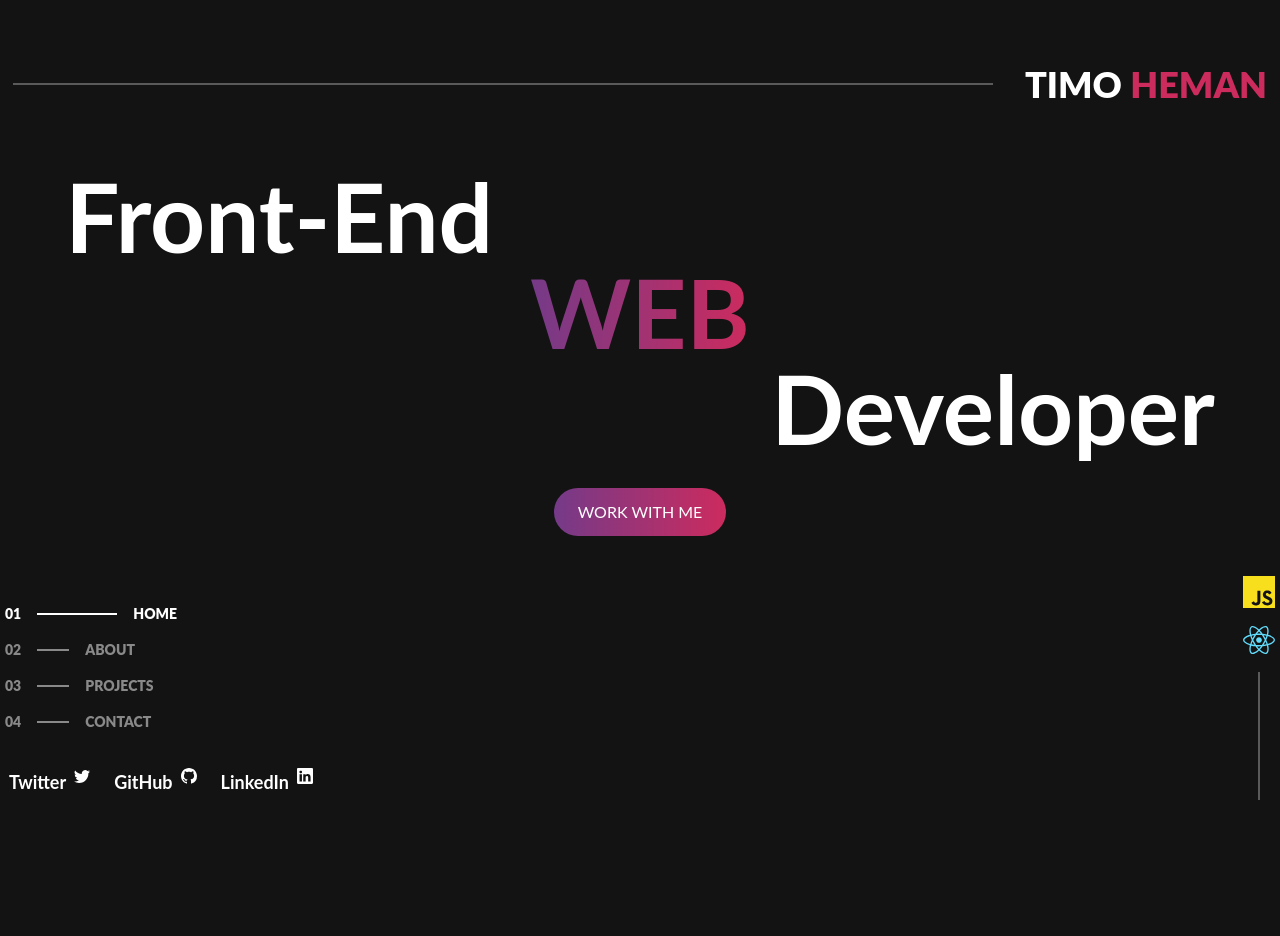
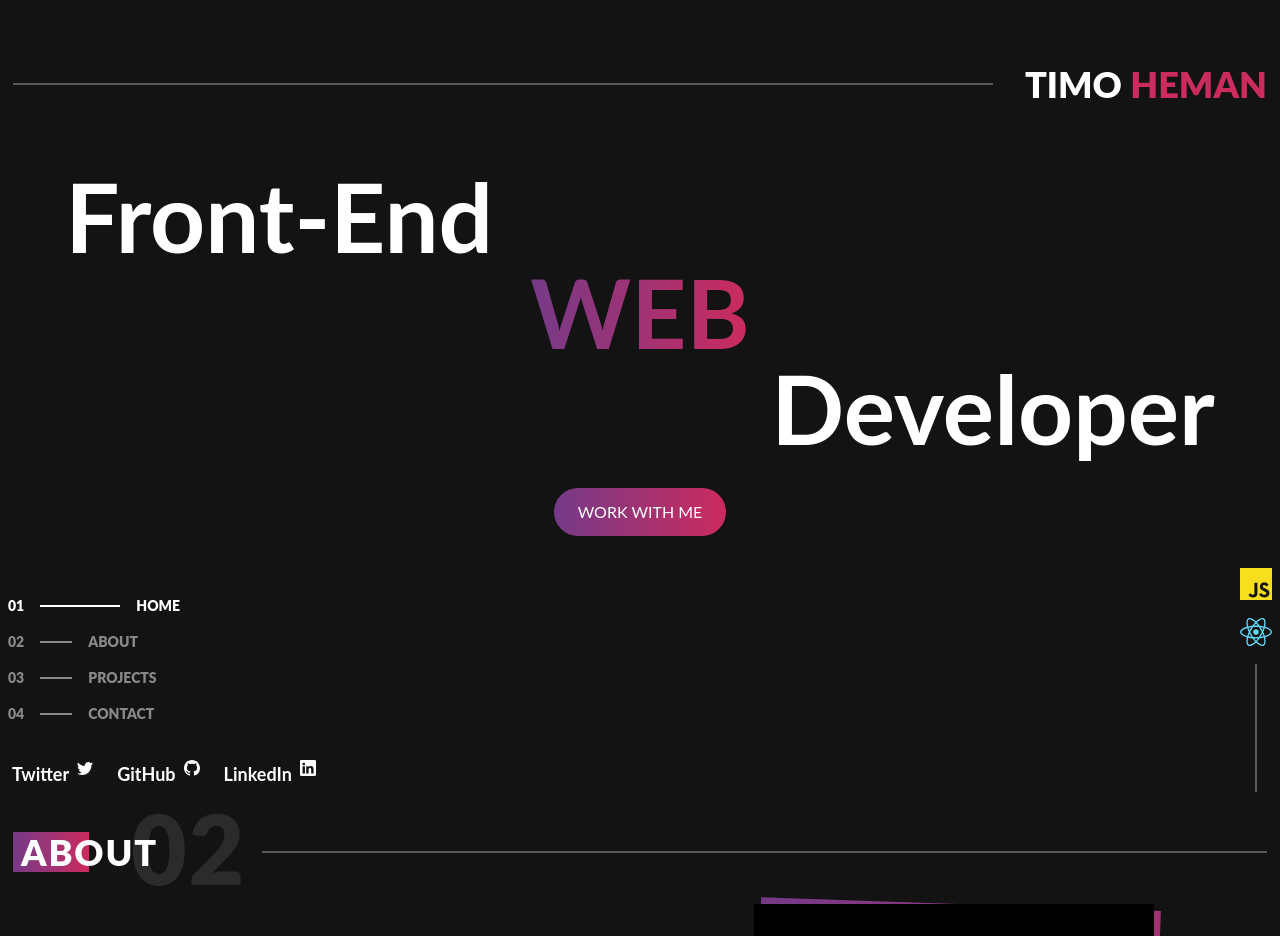
Before and after one commit to timo-tech19/my-portfolio-v2, a Next.js app: page / in a window 1280 px wide. Shown: the top 936 px of the page. Before the commit the page ends 800 px from the top, so only its background shows below. Built offline with nearby package versions, Linux system fonts and the light colour scheme.

Commit message:
add home page animations and make layout fixed

```diff
--- a/pages/components/Layout.tsx
+++ b/pages/components/Layout.tsx
@@ -4,7 +4,7 @@ import Navbar from './Navbar'
 
 const Layout: NextPage = ({ children }) => {
   return (
-    <div className="relative mx-auto min-h-screen max-w-[1270px] bg-dark px-2">
+    <div className="relative -z-50 mx-auto min-h-screen max-w-[1270px] bg-dark px-2">
       {children}
       <Navbar />
       <Logo />
--- a/pages/components/Logo.tsx
+++ b/pages/components/Logo.tsx
@@ -4,7 +4,7 @@ import { SiJavascript as JS } from 'react-icons/si'
 
 function Logo() {
   return (
-    <div className="absolute bottom-0 right-0 flex flex-col items-center">
+    <div className="fixed bottom-2 right-2 flex flex-col items-center">
       <JS className="mb-4 h-8 w-8 text-[#f7df1e] " />
       <FaReact className="mb-4 h-8 w-8 text-[#61DBFB]" />
       <div className="h-32 border-l-2 border-l-white opacity-30" />
--- a/pages/components/Navbar.tsx
+++ b/pages/components/Navbar.tsx
@@ -51,19 +51,19 @@ function Navbar() {
   const router = useRouter()
 
   return (
-    <div className="absolute bottom-0 left-0">
+    <div className="fixed bottom-2 left-2 -z-10">
       <ul>
         {links.map(({ title, href }, i) => (
           <li key={i}>
             <Link href={href}>
               <div
-                className={`mb-4 flex cursor-pointer items-center text-sm font-black uppercase text-white ${
+                className={`mb-4 flex cursor-pointer items-center text-sm font-black uppercase text-white transition-all ${
                   router.pathname === href ? '' : 'opacity-50'
                 }`}
               >
                 <span>{`0${i + 1}`}</span>
                 <span
-                  className={`mx-4 ${
+                  className={`mx-4 transition-all ${
                     router.pathname === href ? 'w-20' : 'w-8'
                   } border-t-2 border-t-white`}
                 />
--- a/pages/about/index.tsx
+++ b/pages/containers/About.tsx
@@ -7,12 +7,11 @@ import {
   SiTailwindcss,
   SiTypescript,
 } from 'react-icons/si'
-import Layout from '../components/Layout'
 import Section from '../components/Section'
 
 function About() {
   return (
-    <Layout>
+    <>
       <Section title="About" num="02">
         <div className="flex flex-col-reverse md:flex-row">
           <div className="mb-2 md:w-1/2">
@@ -67,7 +66,7 @@ function About() {
           </div>
         </div>
       </Section>
-    </Layout>
+    </>
   )
 }
 
--- a/pages/contact/index.tsx
+++ b/pages/containers/Contact.tsx
@@ -1,11 +1,10 @@
 import Link from 'next/link'
 import React from 'react'
-import Layout from '../components/Layout'
 import Section from '../components/Section'
 
 function Contact() {
   return (
-    <Layout>
+    <>
       <Section title="About" num="04">
         <div className="mx-auto mt-16 w-1/2 text-center ">
           <h2 className="mb-4 text-3xl font-black uppercase">
@@ -27,7 +26,7 @@ function Contact() {
           </Link>
         </div>
       </Section>
-    </Layout>
+    </>
   )
 }
 
--- a/pages/containers/Hero.tsx
+++ b/pages/containers/Hero.tsx
@@ -1,39 +1,90 @@
-import React from 'react'
+import React, { useEffect, useState } from 'react'
 import Link from 'next/link'
+import { motion, useAnimation } from 'framer-motion'
 
 function Hero() {
+  const topLine = useAnimation()
+  const topName = useAnimation()
+  const titleLeft = useAnimation()
+  const titleRight = useAnimation()
+  const titleCenter = useAnimation()
+  const btn = useAnimation()
+
+  async function sequence() {
+    await topLine.start({ width: '100%', transition: { duration: 0.5 } })
+    await topName.start({ opacity: 1, x: 0 })
+    await titleCenter.start({ scale: 1, opacity: 1 })
+    titleLeft.start({ x: 0, opacity: 1 })
+    await titleRight.start({ x: 0, opacity: 1 })
+    btn.start({ y: 0, scale: 1, opacity: 1 })
+  }
+
+  useEffect(() => {
+    sequence()
+  }, [])
+
   return (
-    <div className="flex h-full w-full flex-col pt-16">
+    <>
+      <header className="flex h-screen w-full flex-col pt-16">
         {/* Header line and name */}
         <div className="flex items-center justify-between">
-        <div className="mr-8 grow border-t-2 border-t-white opacity-30" />
-        <h1 className="text-4xl font-black uppercase text-white ">
+          <div className="mr-8 grow">
+            <motion.div
+              animate={topLine}
+              initial={{ width: '0%' }}
+              className="border-t-2 border-t-white opacity-30"
+            />
+          </div>
+          <motion.h1
+            animate={topName}
+            initial={{ opacity: 0, x: -100 }}
+            className="text-4xl font-black uppercase text-white "
+          >
             <span>Timo</span> <span className="text-secondary">Heman</span>
-        </h1>
+          </motion.h1>
         </div>
 
         {/* Big title */}
-      <div className="mt-16">
-        <h2 className="mx-auto flex w-11/12 flex-col text-4xl font-bold text-white md:text-8xl">
-          <span className="self-start">Front-End</span>
-          <span className="self-center bg-gradient-to-r from-primary to-secondary bg-clip-text text-5xl uppercase text-transparent md:text-8xl ">
+        <div className="mt-8">
+          <motion.h2 className="mx-auto mt-12 flex w-11/12 flex-col text-center text-5xl font-bold text-white md:mt-8 md:text-8xl">
+            <motion.span
+              animate={titleLeft}
+              initial={{ x: 100, opacity: 0 }}
+              className="md:self-start"
+            >
+              Front-End
+            </motion.span>
+            <motion.span
+              animate={titleCenter}
+              initial={{ scale: 0.6, opacity: 0 }}
+              className="bg-gradient-to-r from-primary to-secondary bg-clip-text text-7xl uppercase text-transparent md:self-center md:text-8xl "
+            >
               Web
-          </span>
-          <span className="self-end">Developer</span>
-        </h2>
+            </motion.span>
+            <motion.span
+              animate={titleRight}
+              initial={{ x: -100, opacity: 0 }}
+              className="md:self-end"
+            >
+              Developer
+            </motion.span>
+          </motion.h2>
         </div>
 
         <div className="mx-auto">
           <Link href="mailto:timoheman16@gmail.com">
-          <button
+            <motion.button
+              animate={btn}
+              initial={{ y: -100, opacity: 0, scale: 0.6 }}
               type="button"
-            className=" mx-auto mt-8 cursor-pointer rounded-full bg-gradient-to-r from-primary to-secondary px-6 py-3 uppercase text-white"
+              className="mx-auto mt-16 cursor-pointer rounded-full bg-gradient-to-r from-primary to-secondary px-6 py-3 uppercase text-white md:mt-8"
             >
               Work With Me
-          </button>
+            </motion.button>
           </Link>
         </div>
-    </div>
+      </header>
+    </>
   )
 }
 
--- a/pages/projects/index.tsx
+++ b/pages/containers/Projects.tsx
@@ -1,5 +1,4 @@
 import React from 'react'
-import Layout from '../components/Layout'
 import Section from '../components/Section'
 
 const projects = [
@@ -22,7 +21,7 @@ const projects = [
 
 function Projects() {
   return (
-    <Layout>
+    <>
       <Section title="Projects" num="03">
         <div className="flex">
           <div className="w-1/2">
@@ -48,7 +47,7 @@ function Projects() {
           </div>
         </div>
       </Section>
-    </Layout>
+    </>
   )
 }
 
--- a/pages/index.tsx
+++ b/pages/index.tsx
@@ -1,48 +1,24 @@
 import React, { useState } from 'react'
-import Link from 'next/link'
 import Layout from './components/Layout'
 import Loading from './components/Loading'
+import About from './containers/About'
+import Contact from './containers/Contact'
+import Hero from './containers/Hero'
+import Projects from './containers/Projects'
 
-function Hero() {
+function App() {
   const [loading, setLoading] = useState(true)
 
   if (loading) return <Loading onComplete={() => setLoading(false)} />
 
   return (
     <Layout>
-      <header className="flex h-full w-full flex-col pt-16">
-        {/* Header line and name */}
-        <div className="flex items-center justify-between">
-          <div className="mr-8 grow border-t-2 border-t-white opacity-30" />
-          <h1 className="text-4xl font-black uppercase text-white ">
-            <span>Timo</span> <span className="text-secondary">Heman</span>
-          </h1>
-        </div>
-
-        {/* Big title */}
-        <div className="mt-8">
-          <h2 className="mx-auto mt-12 flex w-11/12 flex-col text-center text-5xl font-bold text-white md:mt-8 md:text-8xl">
-            <span className="md:self-start">Front-End</span>
-            <span className="bg-gradient-to-r from-primary to-secondary bg-clip-text text-7xl uppercase text-transparent md:self-center md:text-8xl ">
-              Web
-            </span>
-            <span className="md:self-end">Developer</span>
-          </h2>
-        </div>
-
-        <div className="mx-auto">
-          <Link href="mailto:timoheman16@gmail.com">
-            <button
-              type="button"
-              className="mx-auto mt-16 cursor-pointer rounded-full bg-gradient-to-r from-primary to-secondary px-6 py-3 uppercase text-white md:mt-8"
-            >
-              Work With Me
-            </button>
-          </Link>
-        </div>
-      </header>
+      <Hero />
+      <About />
+      <Projects />
+      <Contact />
     </Layout>
   )
 }
 
-export default Hero
+export default App
```
Also changed, not shown: pages/components/Loading.tsx (+1 -16 lines). Lines whose indentation alone changed are shown as unchanged.
